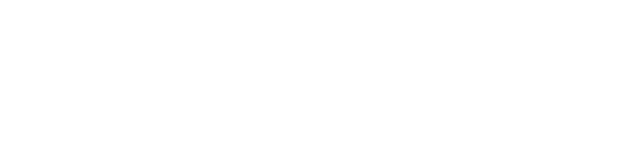
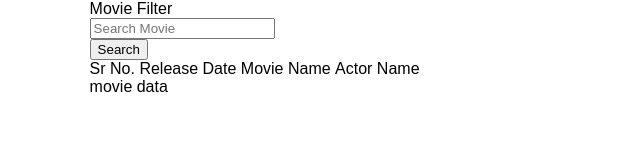
Before and after one commit to ahsanaaxioned/Movie-Filter, a plain HTML site: page index.html in a window 1280 px wide. Shown: the whole page, without its empty margins (0-640 px from the left). Drawn offline with Linux system fonts and the light colour scheme.

Commit message:
html structure added

```diff
--- a/index.html
+++ b/index.html
@@ -21,7 +21,32 @@
   <div class="container">
     <!--main section start-->
     <main>
-
+      <section class="movie-filter">
+        <div class="wrapper">
+          <div class="movie-containere">
+          <h1 class="heading">Movie Filter</h1>
+          <form action="#FIXME" name="form" class="form" method="post">
+            <div class="form-container">
+              <div class="input-container">
+                <input type="text" name="search" class="movie-input" placeholder="Search Movie">
+              </div>
+              <div class="input-container">
+                <input type="submit" name="submit" class="search-btn" value="Search">
+              </div>
+            </div>
+          </form>
+        </div>
+        <div class="movie-data">
+          <ul class="data-list">
+            <li class="data-item">Sr No.</li>
+            <li class="data-item">Release Date</li>
+            <li class="data-item">Movie Name</li>
+            <li class="data-item">Actor Name</li>
+          </ul>
+          <ul class="data-list">movie data</ul>
+        </div>
+      </div>
+      </section>
     </main>
     <!--main section end-->
   </div>
```
